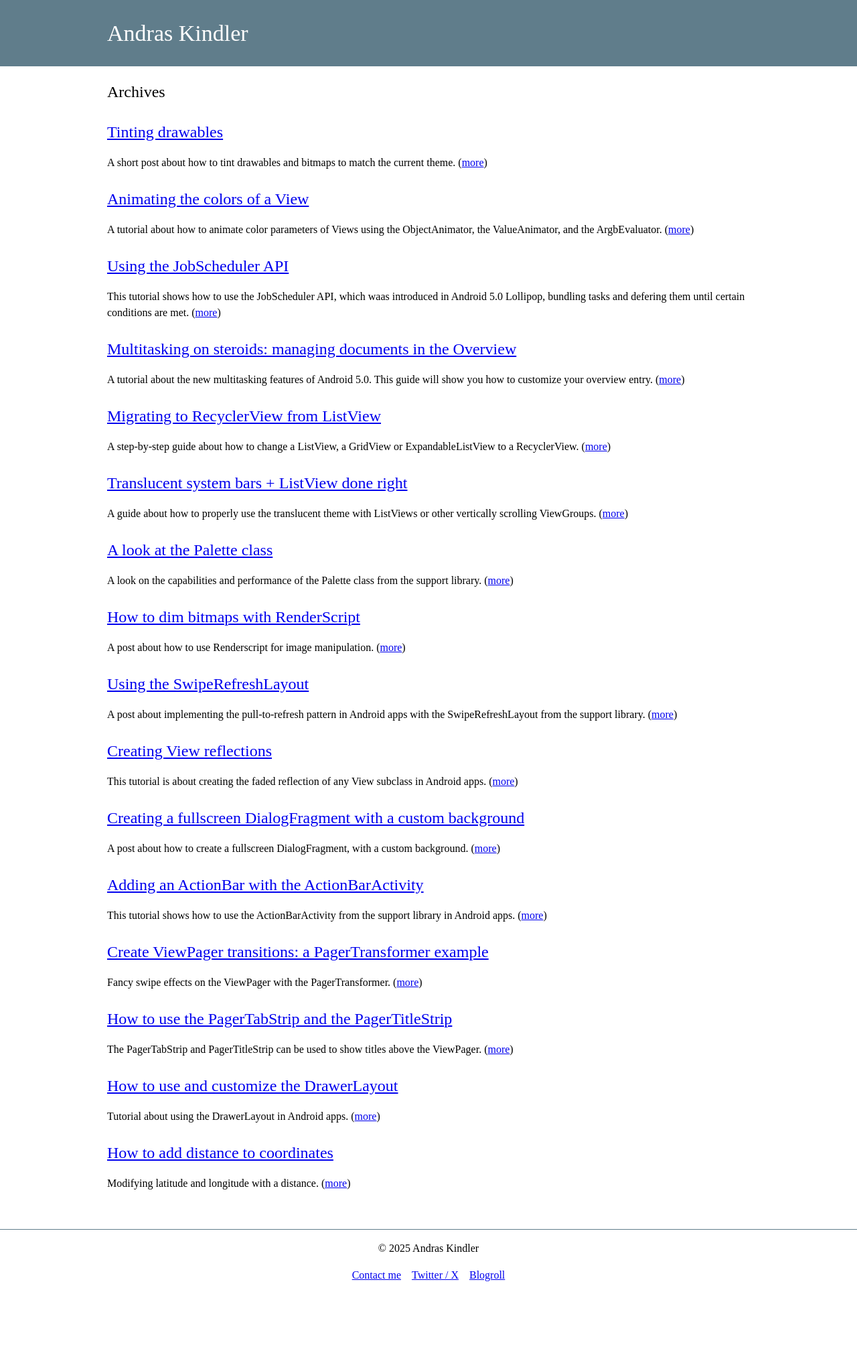
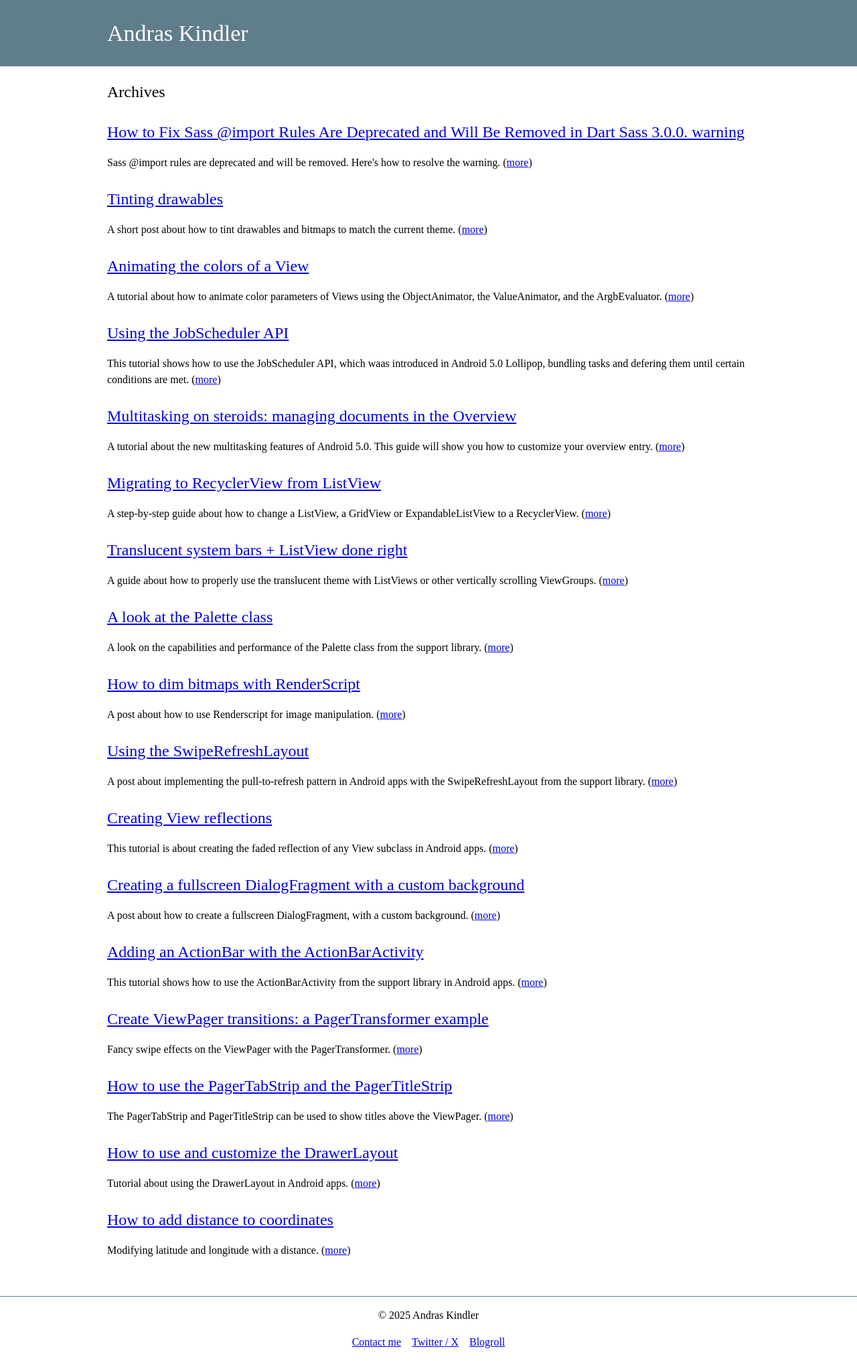
Before and after one commit to andraskindler/andraskindler.github.io, a Jekyll site: the page built from archives.markdown, in a window 1280 px wide. Shown: the whole page at 67% size. Built offline with Jekyll 4.4.1, drawn with Linux system fonts in a browser that asks for light colours; comment, search, counter and statistics services are not loaded; before the commit the page ends 1932 px from its top, so only the background shows below that; part of the change alters nothing that is shown.

Commit message:
add sass import deprecation post

````diff
--- /dev/null
+++ b/_posts/2025-6-26-how-to-fix-sass-import-deprecation.markdown
@@ -0,0 +1,46 @@
+---
+layout: post
+title:  How to Fix Sass @import Rules Are Deprecated and Will Be Removed in Dart Sass 3.0.0. warning
+date:   2025-06-27
+categories:
+slug: how-to-fix-sass-import-rules-deprecated-and-will-be-removed
+excerpt: Sass @import rules are deprecated and will be removed. Here's how to resolve the warning.
+deprecated: false
+main_page: false
+---
+
+> 💡 TIP / TLDR: instead of `@import`, switch to the newer rules `@use` and `@forward`.
+
+Setting up a Jekyll site for a new project, I bumped into the following warning:
+
+```
+Deprecation Warning [import]: Sass @import rules are deprecated and will be removed in Dart Sass 3.0.0.
+
+More info and automated migrator: https://sass-lang.com/d/import
+```
+
+Based on the suggested [post on sass-lang.com](https://sass-lang.com/documentation/breaking-changes/import/), Sass @import rules and global built-in functions are now deprecated, and eventually will be removed. There are numerous issues with `@import`:
+
+ * it requires Sass members to be manually namespaced to avoid conflicts;
+ * it slows down compilation when the same file is imported more than once;
+ * and it and makes it very difficult for both humans and tools to tell where a given variable, mixin, or function comes from.
+
+## How can I fix the `Sass @import Rules Are Deprecated and Will Be Removed in Dart Sass 3.0.0.` warning?
+The maintainers of Sass provide a [Sass migrator](https://sass-lang.com/documentation/breaking-changes/import/#automatic-migration) to automatically update your stylesheets to use the module system:
+
+```
+$ npm install -g sass-migrator
+$ sass-migrator module --migrate-deps your-entrypoint.scss
+```
+
+If you want to migrate manually, they also have detailed [recipes for nested imports and configured themes](https://sass-lang.com/documentation/breaking-changes/import/#migration-recipes). In my case, replacing `@import` with `@use` was the solution.
+
+You could also [silence the warnings](https://sass-lang.com/documentation/breaking-changes/import/#can-i-silence-the-warnings), but be mindful that the Dart Sass @import rules or global built-in functions will be removed at a certain point:
+
+*"We don’t expect to remove Sass @import rules or global built-in functions until Dart Sass 3.0.0, which will be released no sooner than two years after Dart Sass 1.80.0."* [^1]
+
+For more details, read the [post](https://sass-lang.com/documentation/breaking-changes/import/) mentioned above, and [this post](https://sass-lang.com/blog/import-is-deprecated/) as well.
+
+----
+
+[^1]: As seen in the [official blog post](https://sass-lang.com/documentation/breaking-changes/import/#transition-period)
--- a/_sass/layout.scss
+++ b/_sass/layout.scss
@@ -90,3 +90,15 @@ h1, h2, p, blockquote, ul, li {
     background: #eceff1;
     padding: 8px;
 }
+
+// blockquote
+blockquote {
+    background: #eceff1;
+    vertical-align: middle;
+    margin-inline-start: 20px;
+    margin-inline-end: 20px;
+
+    > p {
+        padding: 8px;
+    }
+}
````
